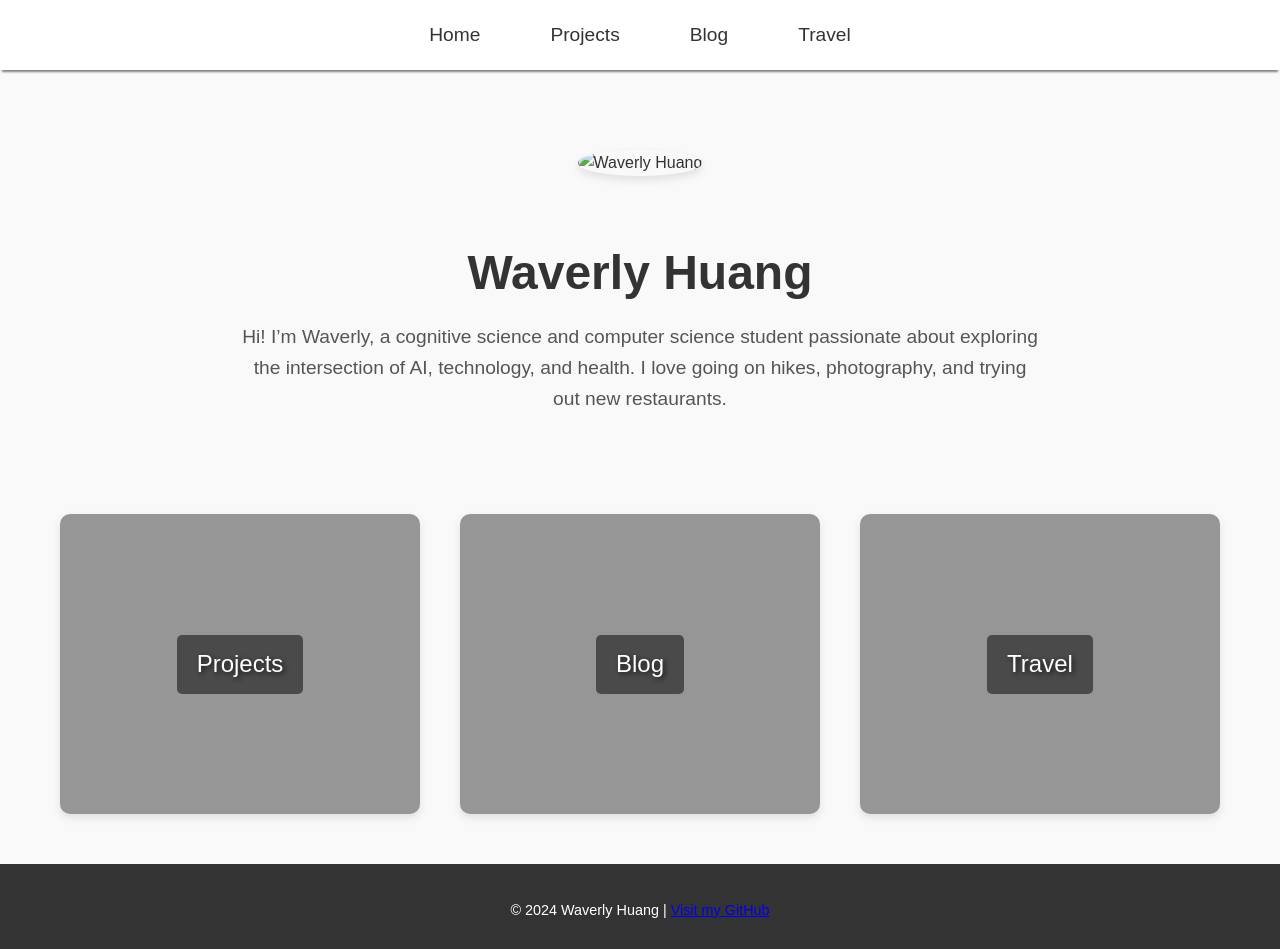
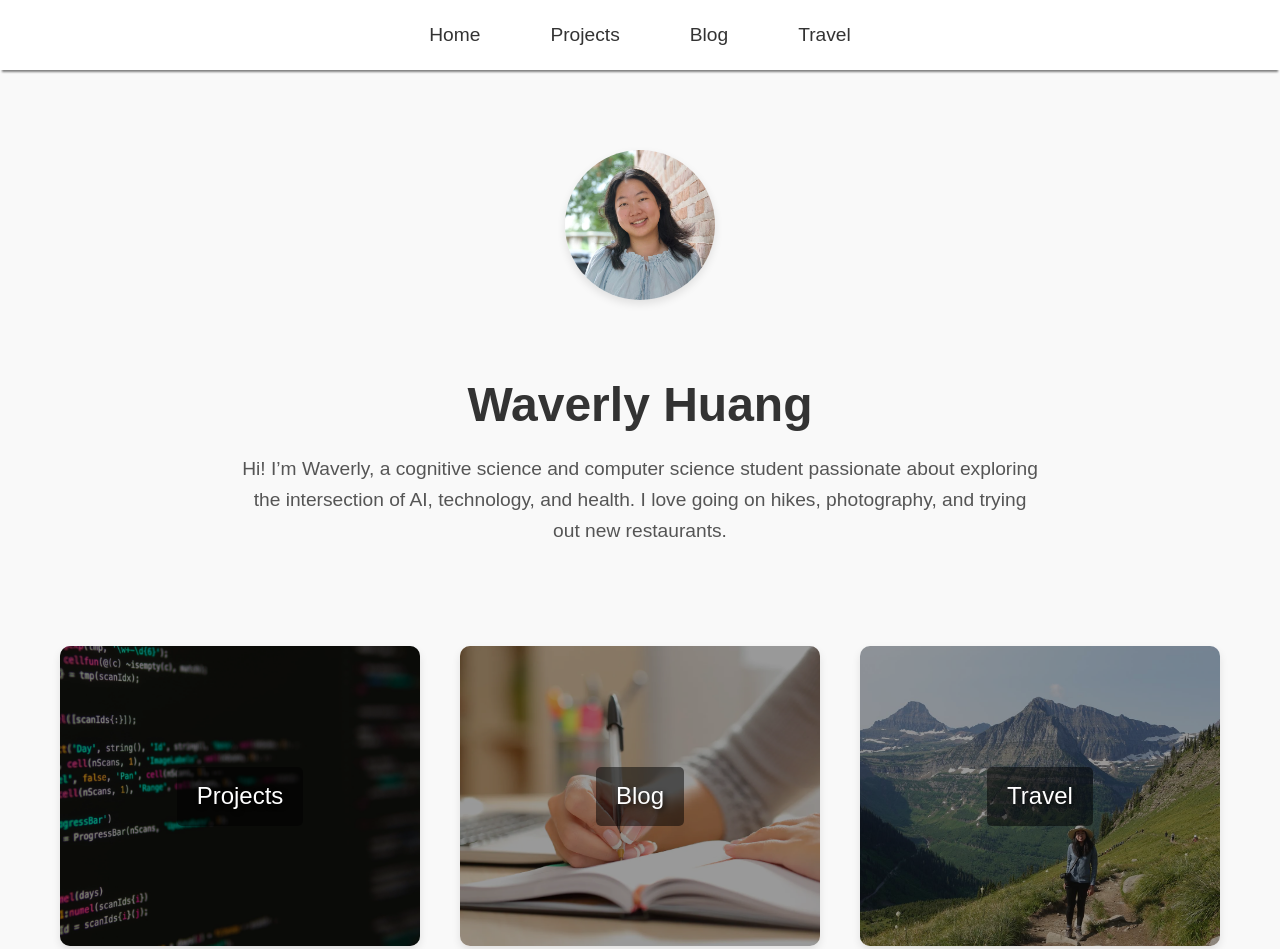
Before and after one commit to waverlyh/waverlyh.github.io, a plain HTML site: page index.html in a window 1280 px wide. Shown: the top 949 px of the page. Drawn offline with Linux system fonts and the light colour scheme.

Commit message:
minor updates, photos

```diff
--- a/index.html
+++ b/index.html
@@ -22,7 +22,7 @@
     <!-- Hero Section with Name and Image -->
     <section class="hero-section">
         <div class="hero-content">
-            <img src="your-photo.jpg" alt="Waverly Huang" class="profile-pic">
+            <img src="waverly_profile.jpg" alt="Waverly Huang" class="profile-pic">
             <h1>Waverly Huang</h1>
             <p class="about-me">Hi! I’m Waverly, a cognitive science and computer science student passionate about exploring the intersection of AI, technology, and health. I love going on hikes, photography, and trying out new restaurants.</p>
         </div>
@@ -31,13 +31,13 @@
     <!-- Section with Buttons for Navigation -->
     <section class="section-buttons">
         <div class="button-container">
-            <div class="button" style="background-image: url('projects-background.jpg');">
+            <div class="button" style="background-image: url('projects.jpeg');">
                 <a href="projects.html">Projects</a>
             </div>
-            <div class="button" style="background-image: url('blog-background.jpg');">
+            <div class="button" style="background-image: url('writing.jpg');">
                 <a href="blog.html">Blog</a>
             </div>
-            <div class="button" style="background-image: url('travel-background.jpg');">
+            <div class="button" style="background-image: url('waverly_travel.jpg');">
                 <a href="travel.html">Travel</a>
             </div>
         </div>
```
Also changed, not shown: projects.jpeg (added), waverly_profile.jpg (added), waverly_travel.jpg (added), writing.jpg (added), 1 other file.
